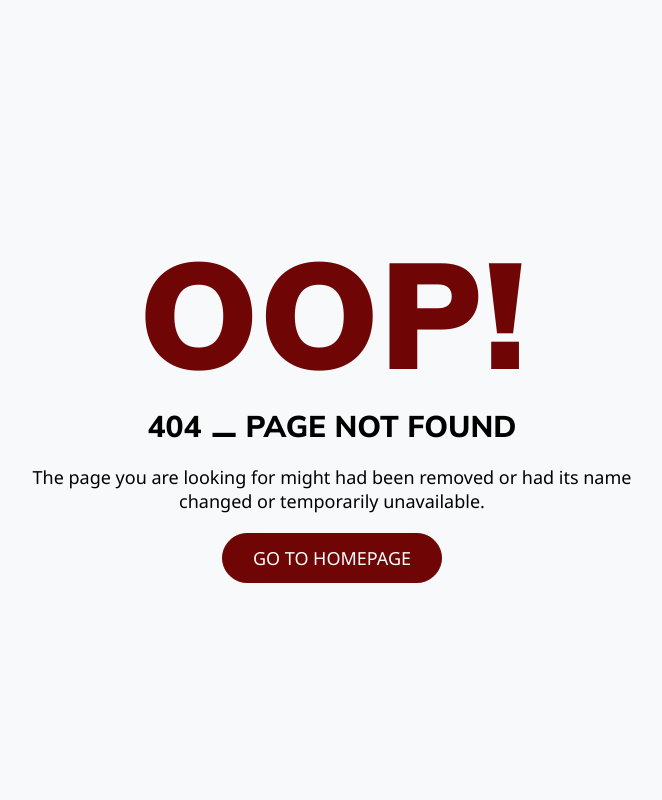
After one commit to smrt-sltns/olduglyhomes.com, a Django app: template template/404.html in a window 1280 px wide. The commit adds this page. Shown: the whole page, without its empty margins (308-970 px from the left). Run offline with Django 4.2, Linux system fonts and the light colour scheme; the template is opened without the code that fills it, so the values that code supplies are empty.

Commit message:
shahid changes on frontend

```diff
--- a/social_account_main/urls.py
+++ b/social_account_main/urls.py
@@ -1,13 +1,19 @@
 from django.conf import settings
+from django.shortcuts import render
 from django.conf.urls.static import static
 from django.contrib import admin
 from django.urls import path, include
 from django.contrib.auth import views as auth_views
 
 
+def error_page(request):
+    return render(request, "404.html")
+
+
 urlpatterns = [
     path('admin/', admin.site.urls),
     path('', include('facebook.urls'), name='facebook-urls'),
+    path('404',error_page,name="error-page"),
     path("reports/", include("automation.urls"), name="reports"),
     path('social-auth/', include('social_django.urls', namespace="social")),
     path("logout/", auth_views.LogoutView.as_view(), name="logout"),
--- /dev/null
+++ b/template/404.html
@@ -0,0 +1,97 @@
+{% load static %}
+
+<!DOCTYPE html>
+<html lang="en">
+<head>
+    <title>404 &#9866; PAGE NOT FOUND</title>
+    <meta charset="UTF-8">
+    <meta name="viewport" content="width=device-width, initial-scale=1.0">
+    <style>
+        @import url('https://fonts.googleapis.com/css2?family=Mulish:wght@200;300;400;500;600;700;800;900&family=Noto+Sans:wght@100;200;300;400;500;600;700;800;900&display=swap');
+
+        *{
+            box-sizing: border-box;
+            margin: 0;
+            padding: 0;
+        }
+        :root{
+            --pimary-color: #700505;
+            --white-color: #ffffff;
+            --black-color: #000000;
+            --light-color: #f8f9fa;
+        }
+        ::selection{
+            background-color: var(--pimary-color);
+            color: var(--white-color);
+        }
+        body{
+            font-family: 'Noto Sans', sans-serif;
+        }
+        h1,h2,h3,h4,h5,h6{
+            font-family: 'Mulish', sans-serif;
+            font-weight: 800;
+        }
+        .not-found{
+            height: 100vh;
+            width: 100%;
+            background-color: var(--light-color);
+            display: flex;
+            justify-content: center;
+            align-items: center;
+            text-align: center;
+            padding: 20px;
+        }
+        .not-found-content h1{
+            color: var(--pimary-color);
+            font-size: 150px;
+            font-weight: 900;
+        }
+        .not-found-content h3{
+            font-size: 30px;
+            color: var(--black-color);
+        }
+        .not-found-content p{
+            font-size: 18px;
+            margin: 20px auto;
+            width: 100%;
+            max-width: 600px;
+        }
+        .not-found-content a{
+            display: inline-block;
+            padding: 12px 30px;
+            border-radius: 25px;
+            font-size: 18px;
+            background-color: var(--pimary-color);
+            color: var(--white-color);
+            text-decoration: none;
+            border: 1px solid var(--pimary-color);
+        }
+        .not-found-content a:hover{
+            background-color: var(--white-color);
+            color: var(--pimary-color);
+        }
+        @media (max-width: 600px){
+            .not-found-content h1{
+                font-size: 100px;
+            }
+            .not-found-content h3{
+                font-size: 20px;
+            }
+            .not-found-content a{
+                font-size: 16px;
+                padding: 8px 20px;
+            }
+        }
+    </style>
+</head>
+<body>
+    <div class="not-found">
+        <div class="not-found-content">
+            <h1>OOP!</h1>
+            <h3>404 &#9866; PAGE NOT FOUND</h3>
+            <p>The page you are looking for might had been removed or had its name changed or temporarily unavailable.</p>
+            <a href="/">GO TO HOMEPAGE</a>
+        </div>
+    </div>
+</body>
+</html>
--- a/template/account_posts.html
+++ b/template/account_posts.html
@@ -5,6 +5,7 @@
         <h2>{{account_name}}</h2>
         <hr>
     </div>
+    <h1>lk;kdsjklflskjadhfkjsdfgkhdfs</h1>
 
     <div class="container">
         <div class="row">
--- a/template/contact_us.html
+++ b/template/contact_us.html
@@ -12,7 +12,8 @@
     <section class="contact-section" style="background-image: url('{% static 'image/contact-bg.jpg' %}');">
         <div class="contact-container">
             <div class="contact-content">
-                <h1 class="contact-title">Please write any questions or suggestions you have in the text area!</h1>
+                <h1 class="contact-title">Contact Us</h1>
+                <p>Please write any questions or suggestions you have in the text area!</p>
                 <form action="" method="post">
                     {% csrf_token %}
                     <input type="text" name="phone" placeholder="Phone number"><br>
```
Also changed, not shown: static/style/index.css (+144 -13 lines), template/base.html (+6 -4 lines), template/facebook_accounts/facebook_accounts.html (+8 -1 lines), template/facebook_accounts/sentiment_graph.html (+18 -14 lines), template/facebook_ads/404NOADS.html (+0 -11 lines), template/facebook_ads/adset_list.html (+15 -6 lines), template/facebook_ads/sentiment-graph.html (+17 -17 lines), template/request_accepted.html (+0 -7 lines), static/image/newsletter.png (added), static/image/please-add-account.jpg (added), static/image/please-add-account.png (added), static/image/smartysync-logo.png (added).
